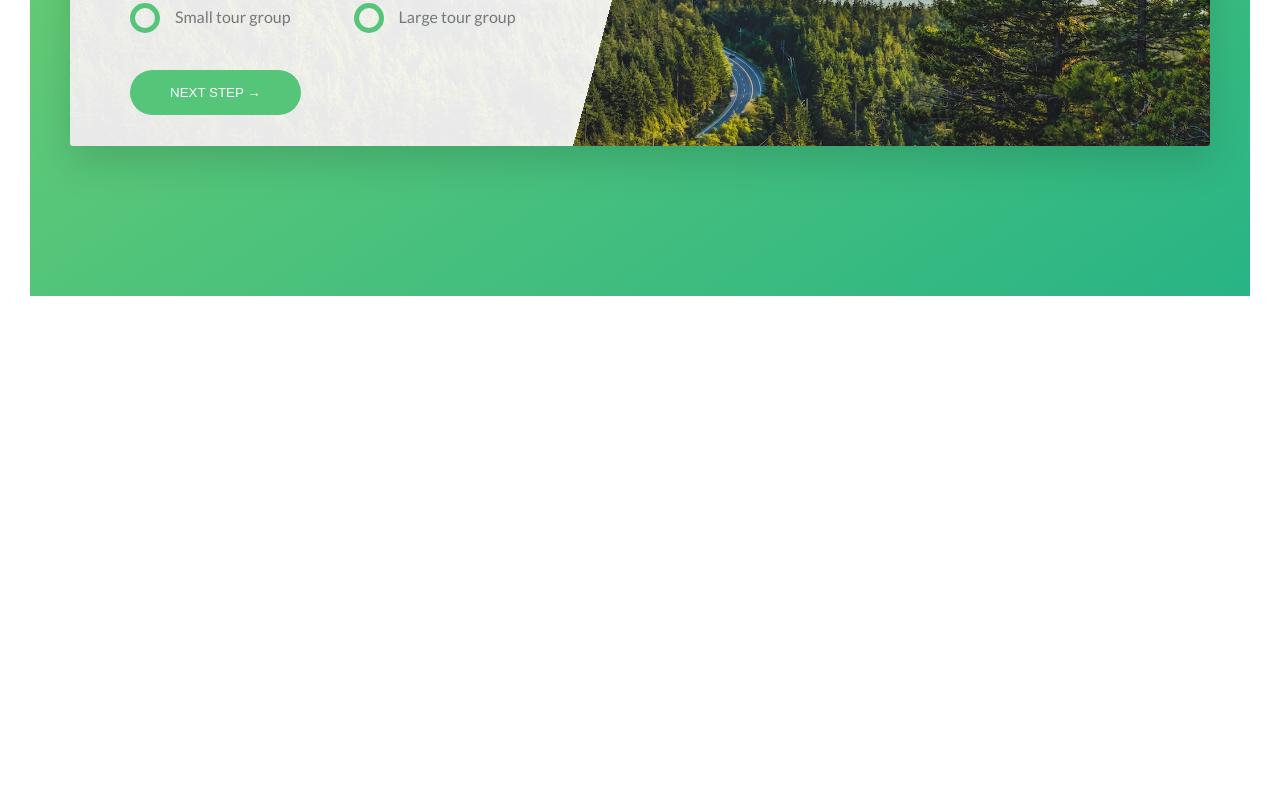
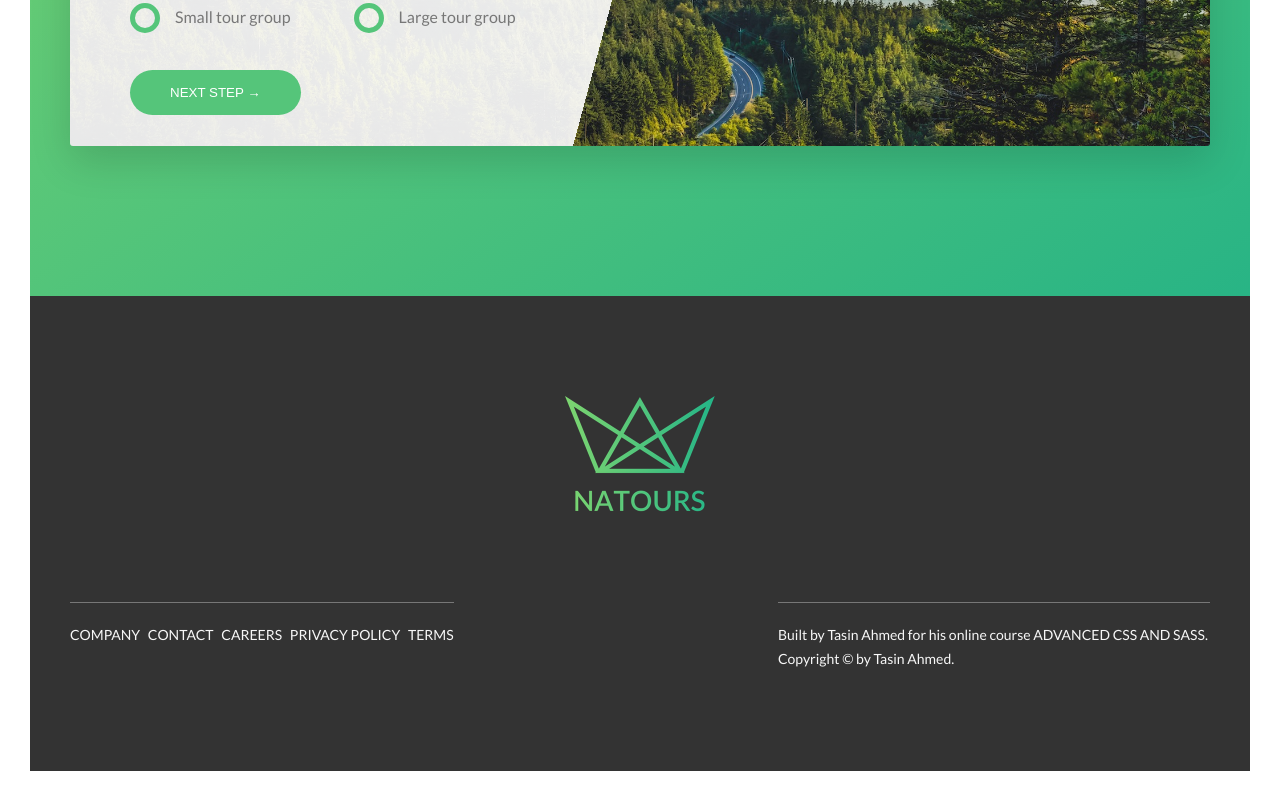
Before and after one commit to TasinAhmed/Natours, a plain HTML site: page index.html in a window 1280 px wide. Shown: the part 4889-5690 px from the top of the page. Before the commit the page ends 5215 px from the top, so only its background shows below. Drawn offline with Linux system fonts and the light colour scheme.

Commit message:
Done footer

```diff
--- a/index.html
+++ b/index.html
@@ -371,6 +371,45 @@
         </div>
       </section>
     </main>
+    <footer class="footer">
+      <div class="footer__logo-box">
+        <img
+          src="./img/logo-green-2x.png"
+          alt="Full logo"
+          class="footer__logo"
+        />
+      </div>
+      <div class="row">
+        <div class="col-1-of-2">
+          <div class="footer__navigation">
+            <ul class="footer__list">
+              <li class="footer__item">
+                <a href="" class="footer__link">Company</a>
+              </li>
+              <li class="footer__item">
+                <a href="" class="footer__link">Contact</a>
+              </li>
+              <li class="footer__item">
+                <a href="" class="footer__link">Careers</a>
+              </li>
+              <li class="footer__item">
+                <a href="" class="footer__link">Privacy policy</a>
+              </li>
+              <li class="footer__item">
+                <a href="" class="footer__link">Terms</a>
+              </li>
+            </ul>
+          </div>
+        </div>
+        <div class="col-1-of-2">
+          <p class="footer__copyright">
+            Built by <a class="footer__link">Tasin Ahmed</a> for his online
+            course <a href="#" class="footer__link">Advanced CSS and SASS</a>.
+            Copyright &copy; by Tasin Ahmed.
+          </p>
+        </div>
+      </div>
+    </footer>
     <!-- <section class="grid-test">
       <div class="row">
         <div class="col-1-of-2">Col 1 of 2</div>
--- a/sass/abstract/_variables.scss
+++ b/sass/abstract/_variables.scss
@@ -14,6 +14,7 @@ $color-grey-light-2: #eee;
 
 $color-grey-dark: #777;
 $color-grey-dark-2: #999;
+$color-grey-dark-3: #333;
 
 $color-white: #fff;
 $color-black: #000;
--- /dev/null
+++ b/sass/layout/_footer.scss
@@ -0,0 +1,59 @@
+.footer {
+  background-color: $color-grey-dark-3;
+  padding: 10rem 0;
+  font-size: 1.4rem;
+  color: $color-grey-light-1;
+
+  &__logo-box {
+    text-align: center;
+    margin-bottom: 8rem;
+  }
+
+  &__logo {
+    width: 15rem;
+    height: auto;
+  }
+
+  &__navigation {
+    border-top: 1px solid $color-grey-dark;
+    padding-top: 2rem;
+    display: inline-block;
+  }
+
+  &__list {
+    list-style: none;
+  }
+
+  &__item {
+    display: inline-block;
+    &:not(:last-child) {
+      margin-right: 0.5rem;
+    }
+  }
+
+  &__link {
+    &:link,
+    &:visited {
+      color: $color-grey-light-1;
+      background-color: $color-grey-dark-3;
+      text-decoration: none;
+      text-transform: uppercase;
+      display: inline-block;
+      transition: all 0.2s;
+    }
+
+    &:hover,
+    &:active {
+      color: $color-primary;
+      box-shadow: 0 1rem 2rem rgba($color-black, 0.4);
+      transform: rotate(5deg) scale(1.3);
+    }
+  }
+
+  &__copyright {
+    border-top: 1px solid $color-grey-dark;
+    padding-top: 2rem;
+    width: 80%;
+    float: right;
+  }
+}
--- a/sass/main.scss
+++ b/sass/main.scss
@@ -17,5 +17,6 @@
 
 @import "./layout/grid";
 @import "./layout/header";
+@import "./layout/footer";
 
 @import "./pages/home";
```
Also changed, not shown: css/main.min.css.
